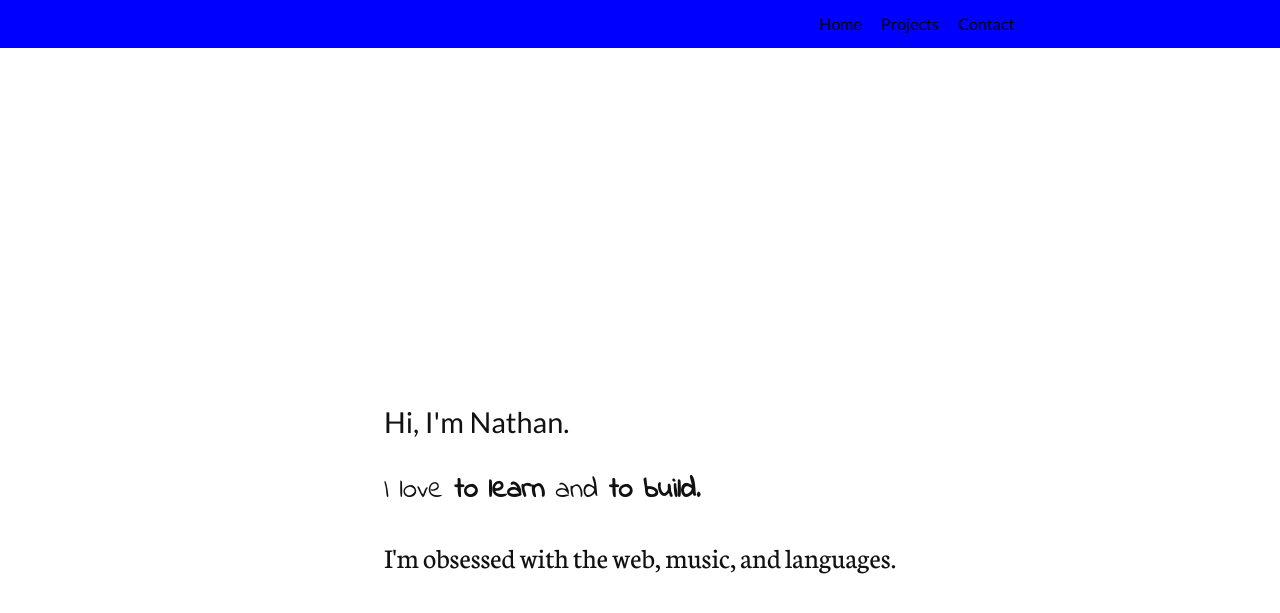
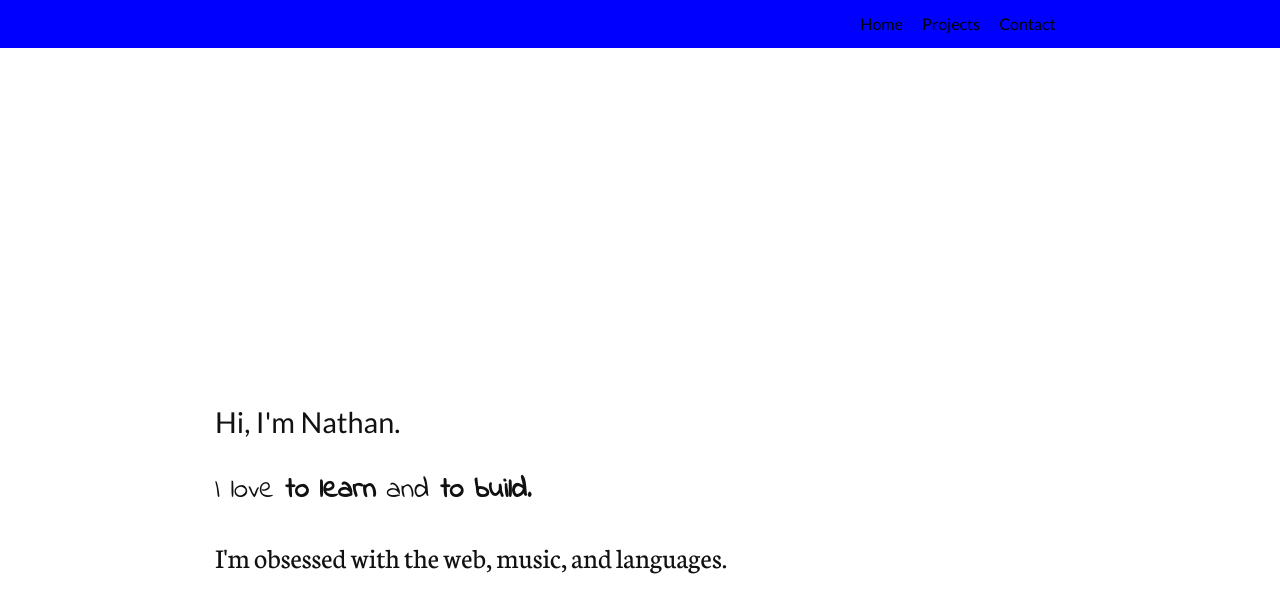
Before and after one commit to nwshane/nwshane.github.io, a Jekyll site: the page built from index.html, in a window 1280 px wide and 900 px high. Shown: the top 613 px of the window. Built offline with Jekyll 4.4.1, drawn with Linux system fonts in a browser that asks for light colours.

Commit message:
Added padding for content.

```diff
--- a/_sass/_mixins.scss
+++ b/_sass/_mixins.scss
@@ -6,3 +6,8 @@
     max-width: 650px;
   }
 }
+
+@mixin m-content-side-padding {
+  padding-left: $content-side-padding;
+  padding-right: $content-side-padding;
+}
--- a/_sass/_variables.scss
+++ b/_sass/_variables.scss
@@ -7,4 +7,5 @@
 $brand-color:      #2a7ae2;
 
 $header-height: 3rem;
-$max-content-width: 800px;
+$max-content-width: 850px;
+$content-side-padding: 1.4rem;
--- a/_sass/components/_header.scss
+++ b/_sass/components/_header.scss
@@ -2,6 +2,8 @@
   background-color: blue;
   z-index: 99;
   height: inherit;
+
+  @include m-content-side-padding();
 }
 
   .header-nav {
@@ -15,7 +17,6 @@
       flex-direction: row;
       justify-content: flex-end;
       align-items: center;
-      padding: 0 1rem;
       margin: 0;
       height: inherit;
     }
--- a/_sass/components/_intro.scss
+++ b/_sass/components/_intro.scss
@@ -3,11 +3,10 @@
   margin-top: -1*$header-height;
   display: flex;
   box-sizing: border-box;
-  padding: 0 10%;
 }
 
   .intro-text {
-    margin: auto;
+    margin: auto 0;
     max-width: 40rem;
     padding-top: 5rem;
   }
--- a/_sass/components/_wrapper.scss
+++ b/_sass/components/_wrapper.scss
@@ -21,5 +21,6 @@
     padding-top: $header-height;
     z-index: 5;
 
+    @include m-content-side-padding();
     @include m-limit-content-width();
   }
```
